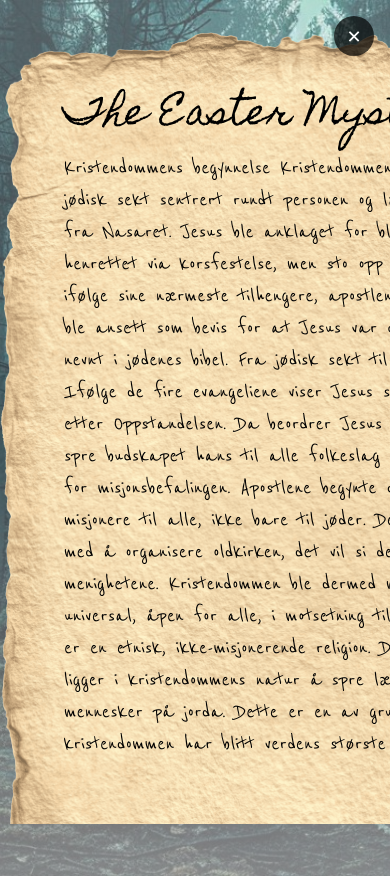
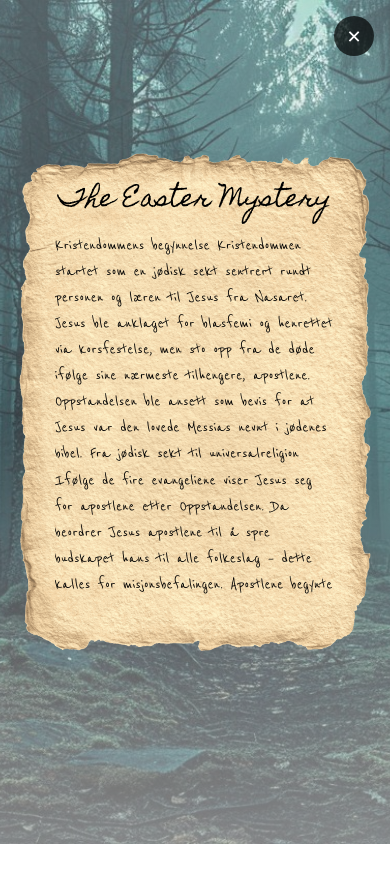
Before and after one commit to ivar-prog/paskemysteriet-2026, a React (Create React App) app: page /game in a window 390 px wide. After the commit the page ends 844 px from the top, so only its background shows below. Built offline with nearby package versions, Linux system fonts and the light colour scheme.

Commit message:
testing responsivness

```diff
--- a/src/pages/GamePage.tsx
+++ b/src/pages/GamePage.tsx
@@ -7,41 +7,57 @@ export default function GamePage(): React.JSX.Element {
 
   return (
     <AppLayout>
-      <div
-        className="min-h-[calc(100vh-64px)] w-[600px] inset-0 bg-cover text-black p-8 mx-auto my-8"
-        style={{ backgroundImage: "url('/letter-bg.png')" }}
-      >
       <button
         type="button"
         onClick={() => navigate("/")}
-          className="fixed top-4 right-4 z-50 w-10 h-10 flex items-center justify-center rounded-full bg-black/70 text-white text-lg hover:bg-red-600 transition"
+        className="fixed top-4 right-4 z-50 flex h-10 w-10 items-center justify-center rounded-full bg-black/70 text-lg text-white transition hover:bg-red-600"
+        aria-label="Go back"
       >
         ✕
       </button>
-        <div className="p-8">
-          <h1 className="text-4xl font-handwrittenTitle mb-4">
+
+      <div className="flex min-h-[calc(100vh-40px)] items-center justify-center px-2 py-2 sm:px-4 sm:py-4">
+        <div className="relative w-full max-w-[1200px]">
+          {/* Letter */}
+          <div className="relative mx-auto w-full max-w-[1000px] aspect-[3/4] sm:aspect-[4/5] md:aspect-[4/5]">
+            <img
+              src="/letter-bg.png"
+              alt=""
+              aria-hidden="true"
+              className="absolute inset-0 h-full w-full object-contain select-none pointer-events-none"
+            />
+
+            {/* Writing area */}
+            <div className="absolute left-1/2 h-[90%] w-[75%] -translate-x-1/2 overflow-hidden sm:h-[90%] sm:w-[48%] md:top-16 md:h-[90%] md:w-[75%]">
+              <div className="h-full overflow-y-auto pt-8">
+                <h1 className="text-black mb-4 text-center font-handwrittenTitle text-2xl md:text-5xl">
                   The Easter Mystery
                 </h1>
-          <div className="font-handwritten text-2xl">
-            Kristendommens begynnelse Kristendommen startet som en jødisk sekt
-            sentrert rundt personen og læren til Jesus fra Nasaret. Jesus ble
-            anklaget for blasfemi og henrettet via korsfestelse, men sto opp fra
-            de døde ifølge sine nærmeste tilhengere, apostlene. Oppstandelsen
-            ble ansett som bevis for at Jesus var den lovede Messias nevnt i
-            jødenes bibel. Fra jødisk sekt til universalreligion Ifølge de fire
-            evangeliene viser Jesus seg for apostlene etter Oppstandelsen. Da
-            beordrer Jesus apostlene til å spre budskapet hans til alle
-            folkeslag – dette kalles for misjonsbefalingen. Apostlene begynte
-            deretter å misjonere til alle, ikke bare til jøder. De startet også
-            med å organisere oldkirken, det vil si de tidligste menighetene.
-            Kristendommen ble dermed misjonerende og universal, åpen for alle, i
-            motsetning til jødedommen, som er en etnisk, ikke-misjonerende
-            religion. Det vil si at det ligger i kristendommens natur å spre
-            læren til alle mennesker på jorda. Dette er en av grunnene til at
-            kristendommen har blitt verdens største religion.
+
+                <div className="text-black font-handwritten text-lg leading-[1.45] sm:text-[1.7rem] md:text-[2rem]">
+                  Kristendommens begynnelse Kristendommen startet som en jødisk
+                  sekt sentrert rundt personen og læren til Jesus fra Nasaret.
+                  Jesus ble anklaget for blasfemi og henrettet via korsfestelse,
+                  men sto opp fra de døde ifølge sine nærmeste tilhengere,
+                  apostlene. Oppstandelsen ble ansett som bevis for at Jesus var
+                  den lovede Messias nevnt i jødenes bibel. Fra jødisk sekt til
+                  universalreligion Ifølge de fire evangeliene viser Jesus seg
+                  for apostlene etter Oppstandelsen. Da beordrer Jesus apostlene
+                  til å spre budskapet hans til alle folkeslag – dette kalles
+                  for misjonsbefalingen. Apostlene begynte deretter å misjonere
+                  til alle, ikke bare til jøder. De startet også med å
+                  organisere oldkirken, det vil si de tidligste menighetene.
+                  Kristendommen ble dermed misjonerende og universal, åpen for
+                  alle, i motsetning til jødedommen, som er en etnisk,
+                  ikke-misjonerende religion. Det vil si at det ligger i
+                  kristendommens natur å spre læren til alle mennesker på jorda.
+                  Dette er en av grunnene til at kristendommen har blitt verdens
+                  største religion.
                 </div>
               </div>
-        {/* rest of your game page */}
+            </div>
+          </div>
+        </div>
       </div>
     </AppLayout>
   );
```
Lines whose indentation alone changed are shown as unchanged.
